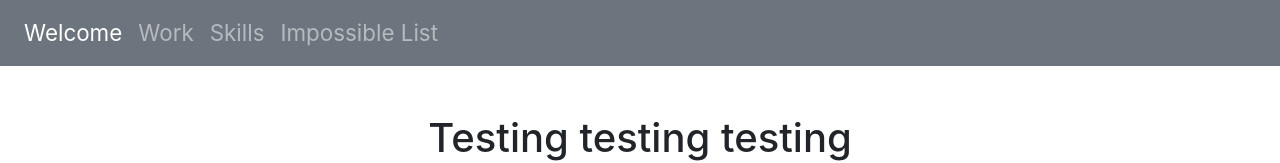
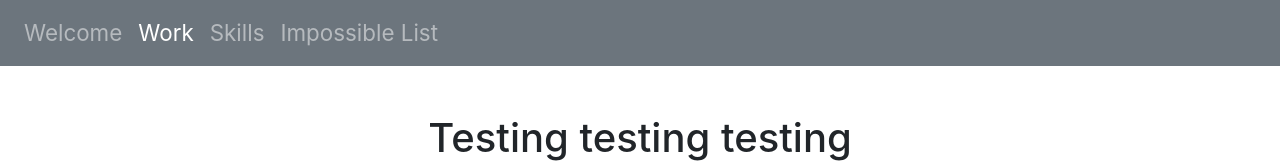
Before and after one commit to a2pr/portafoliov2, a Vue app: page /work in a window 1280 px wide. Shown: the top 163 px of the page. Built offline with nearby package versions, Linux system fonts and the light colour scheme.

Commit message:
router scroll and links

```diff
--- a/src/components/contact.vue
+++ b/src/components/contact.vue
@@ -8,7 +8,7 @@
                         <p>If you have a project you want to start, or help with any existent project. Get in touch</p>
                     </div>
                     <div class="col-md-6 my-auto">
-                        <a class="btn btn-lg btn-success" href="mailto:placeholder@email.com" >Message me</a>
+                        <a class="btn btn-lg btn-success" href="mailto:a2payema.work@gmail.com?subject=Hello%20andres" target="_blank">Message me</a>
                     </div>
                 </div>
             </div>
--- a/src/components/footer.vue
+++ b/src/components/footer.vue
@@ -9,7 +9,7 @@
                     <a class="badge badge-light" href="https://github.com/a2pr" target="_blank"> Github</a>
                 </div>
                 <div class="col-4 ">
-                    <a class="badge badge-light" href="mailto:placeholder@email.com" target="_blank"> Hire me </a>
+                    <a class="badge badge-light" href="mailto:a2payema.work@gmail.com?subject=Hello%20andres" target="_blank"> Hire me </a>
                 </div>
             </div>
         </div>
--- a/src/components/header.vue
+++ b/src/components/header.vue
@@ -6,16 +6,16 @@
         </button>
         <div class="collapse navbar-collapse" id="navbarText">
             <ul class="navbar-nav mr-auto">
-                <router-link tag="li" to="/" class="nav-item active">
+                <router-link tag="li" :to="{path: '/'}" class="nav-item">
                     <a class="nav-link"> Welcome</a>
                 </router-link>
-                <router-link tag="li" to="/work" class="nav-item">
+                <router-link tag="li" :to="{path: '/work'}" class="nav-item">
                     <a class="nav-link"> Work</a>
                 </router-link>
-                <router-link tag="li" to="/skills" class="nav-item">
+                <router-link tag="li" :to="{path: '/skills'}" class="nav-item">
                     <a class="nav-link">Skills</a>
                 </router-link>
-                <router-link tag="li" to="/impossible" class="nav-item">
+                <router-link tag="li" :to="{path: '/impossible'}" class="nav-item">
                     <a class="nav-link">Impossible List</a>
                 </router-link>
 
@@ -31,7 +31,11 @@
 </script>
 
 <style scoped>
-a{
-    font-size: 1.4rem;
-}
+    a {
+        font-size: 1.4rem;
+    }
+
+    .router-link-exact-active .nav-link {
+        color: white !important;
+    }
 </style>
--- a/src/components/impossible-list.vue
+++ b/src/components/impossible-list.vue
@@ -9,7 +9,7 @@
                 I recommend this video about it, for more explanation about the concept.
             </p>
             <div class="embed-responsive embed-responsive-16by9">
-                <iframe class="embed-responsive-item" src="https://www.youtube.com/embed/6apcEae2U4w" frameborder="0"
+                <iframe class="embed-responsive-item" src="https://www.youtube.com/embed/6apcEae2U4w"
                         allow="accelerometer; autoplay; encrypted-media; gyroscope; picture-in-picture"
                         allowfullscreen></iframe>
             </div>
@@ -47,6 +47,10 @@
                     <li>Get a income of 900$ in a month</li>
                     <li>Save at least 900$</li>
                     <li>Make 250$ in freelance work in a month</li>
+                    <span>Fiverr gigs</span>
+                    <ul>
+                        <li>Complete 5 Fiverr gigs</li>
+                    </ul>
                 </ul>
                 <h3>Travels goals</h3>
                 <ul>
--- a/src/components/welcome.vue
+++ b/src/components/welcome.vue
@@ -5,8 +5,8 @@
                 <article class="my-5 py-lg-5">
                     <h1>Hello there.</h1>
                     <img src="../assets/imgs/andresp.jpg" width="25%" class="rounded-circle"/>
-                    <div class="mt-2">
-                        <p> My name is Andres, I'm a web developer based in Manaus, Brazil.
+                    <div class="mt-3">
+                        <p> My name is Andres, I'm a web developer/ Test Analyst based in Manaus, Brazil.
                             I have a passion for learning and love being part of new things .</p>
                     </div>
                 </article>
--- a/src/main.js
+++ b/src/main.js
@@ -7,11 +7,15 @@ Vue.config.productionTip = false;
 Vue.use(VueRouter);
 
 const router = new VueRouter({
-  routes,
-  mode:'history'
+    routes,
+    mode: 'history',
+    scrollBehavior()
+    {
+        return {x: 0, y: 0};
+    }
 });
 
 new Vue({
-  router,
-  render: h => h(App),
+    router,
+    render: h => h(App),
 }).$mount('#app')
```
Also changed, not shown: src/App.vue (+4 -4 lines).
